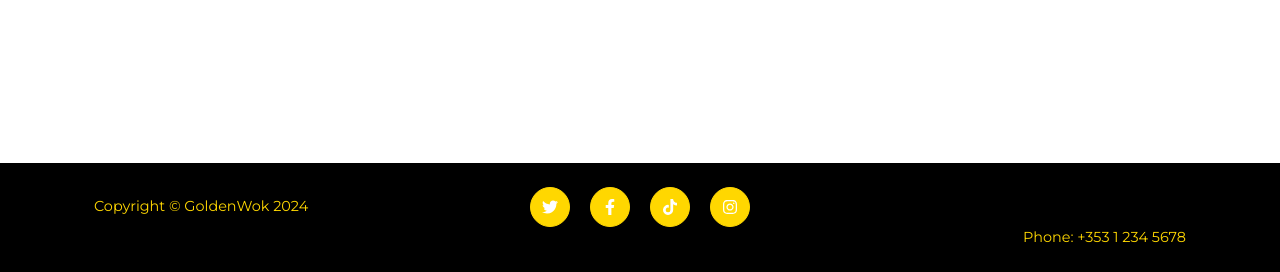
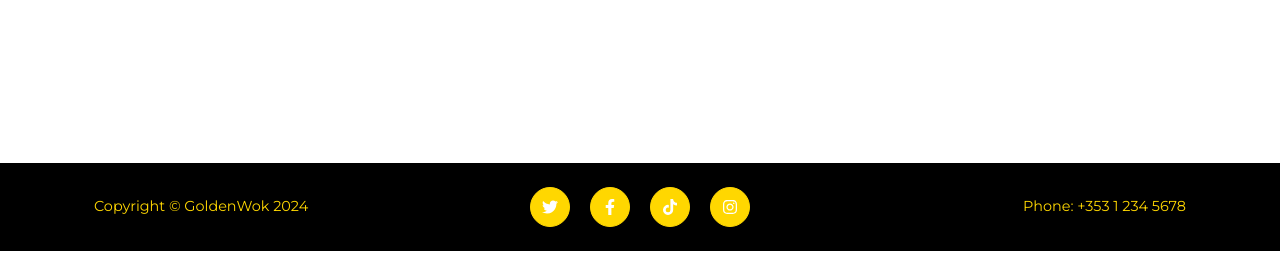
Before and after one commit to UloE-G/GoldenWokV3, a Django app: page / in a window 1280 px wide. Shown: the part 2331-2603 px from the top of the page. After the commit the page ends 2582 px from the top, so only its background shows below. Run offline with Django 4.2, Linux system fonts and the light colour scheme; some libraries are stand-ins or nearby versions.

Commit message:
Aligned phone number at footer

```diff
--- a/templates/base.html
+++ b/templates/base.html
@@ -89,7 +89,7 @@
                         <a class="btn btn-gold btn-social mx-2" target="_blank" href="https://www.tiktok.com/foryou?lang=en" aria-label="Tiktok"><i class="fab fa-tiktok"></i></a>
                         <a class="btn btn-gold btn-social mx-2" target="_blank" href="https://www.instagram.com/" aria-label="instagram"><i class="fab fa-instagram"></i></a>
                     </div>
-                    <div class="col-lg-r text-lg-end">Phone: +353 1 234 5678</div>
+                    <div class="col-lg-4 text-lg-end">Phone: +353 1 234 5678</div>
                 </div>
             </div>
         </footer>
```
